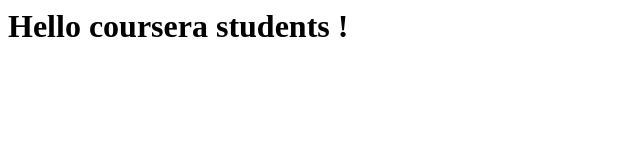
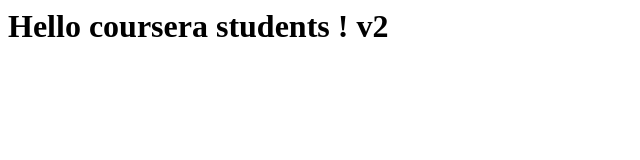
Before and after one commit to ialba/coursera-test, a plain HTML site: page index.html in a window 1280 px wide. Shown: the full height of the page, 0-640 px from the left. Drawn offline with Linux system fonts and the light colour scheme.

Commit message:
First web file.v2

```diff
--- a/index.html
+++ b/index.html
@@ -4,6 +4,6 @@
     <title>Hello coursera</title>
   </head>
   <body>
-    <h1>Hello coursera students !</h1>
+    <h1>Hello coursera students ! v2</h1>
   </body>
 </html>
```
